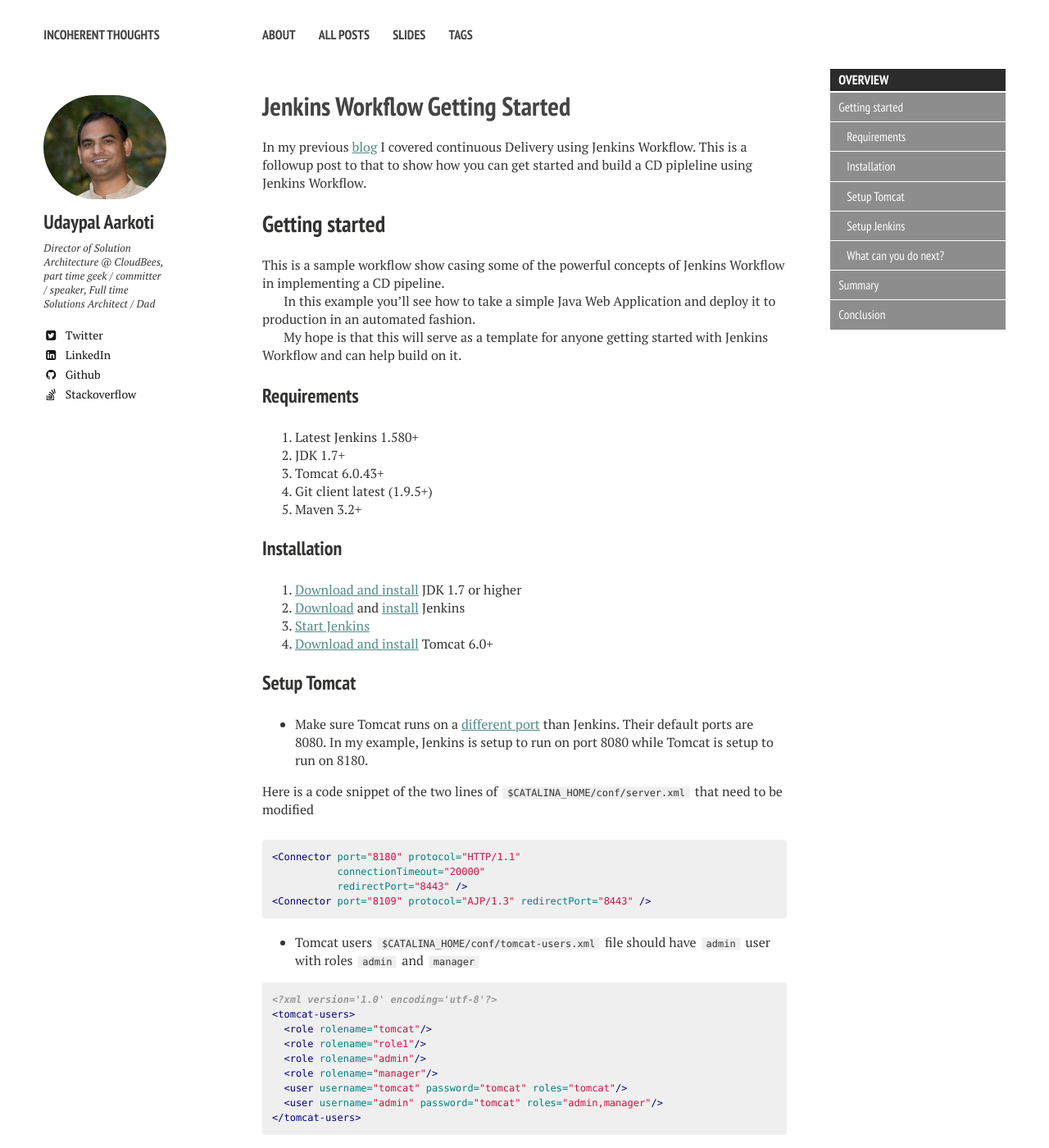
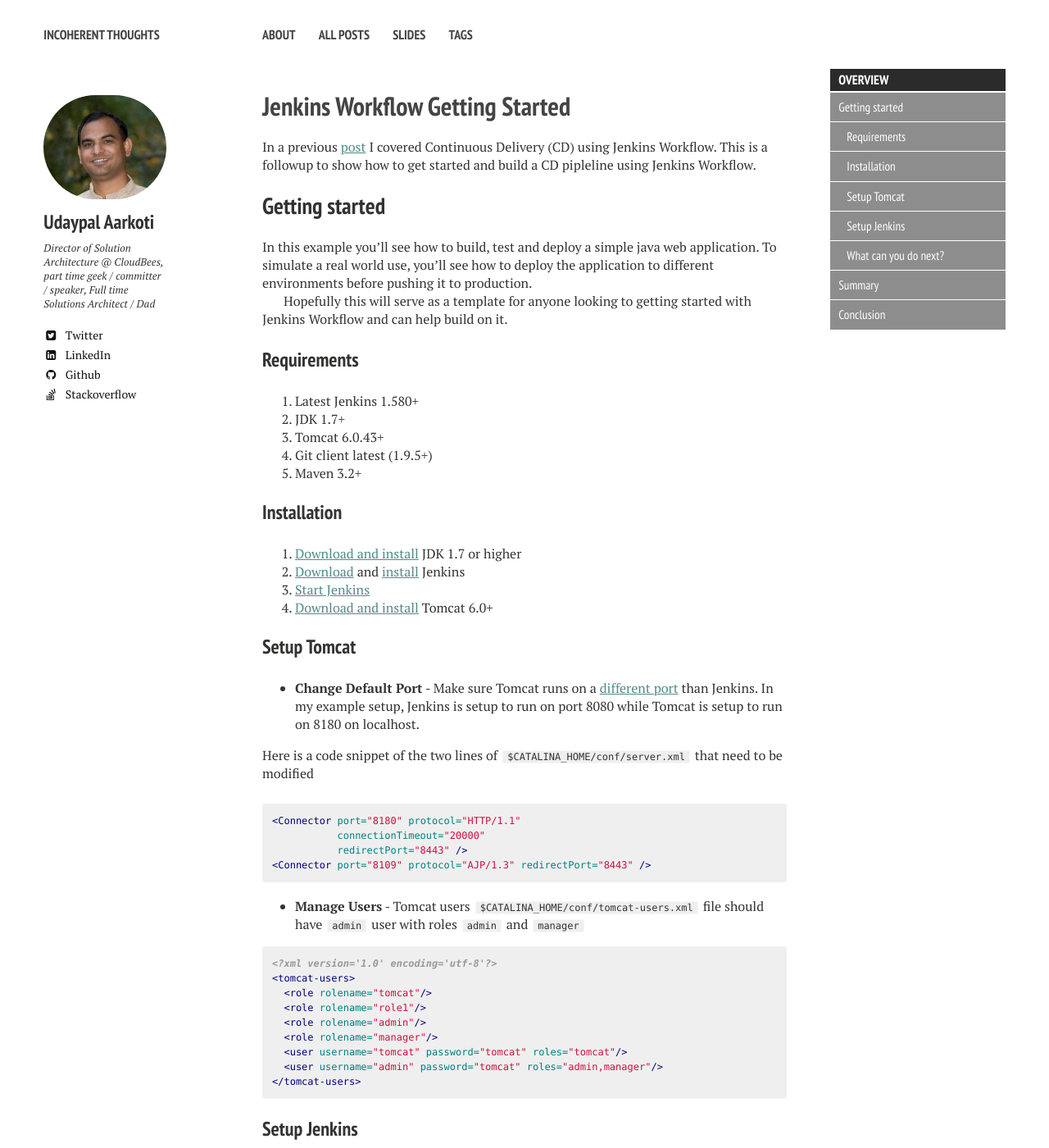
Before and after one commit to uaarkoti/uaarkoti.github.io, a Jekyll site: the page built from _posts/2015-06-11-jenkins-workflow-getting-started.markdown, in a window 1280 px wide and 1400 px high. Shown: the whole window at 82% size. Built offline with Jekyll 4.4.1, drawn with Linux system fonts in a browser that asks for light colours; nearby versions of some CDN libraries.

Commit message:
Cleaned up a little bit

```diff
--- a/_posts/2015-06-11-jenkins-workflow-getting-started.markdown
+++ b/_posts/2015-06-11-jenkins-workflow-getting-started.markdown
@@ -19,15 +19,13 @@
 </div>
 </section><!-- /#table-of-contents -->
 
-In my previous [blog](http://udaypal.com/2015-04-08-continuous-delivery-using-jenkins-workflow/) I covered continuous Delivery using Jenkins Workflow. This is a followup post to that to show how you can get started and build a CD pipleline using Jenkins Workflow.
+In a previous [post](http://udaypal.com/2015-04-08-continuous-delivery-using-jenkins-workflow/) I covered Continuous Delivery (CD) using Jenkins Workflow. This is a followup to show how to get started and build a CD pipleline using Jenkins Workflow.
 
 ## Getting started
 
-This is a sample workflow show casing some of the powerful concepts of Jenkins Workflow in implementing a CD pipeline.
+In this example you'll see how to build, test and deploy a simple java web application. To simulate a real world use, you'll see how to deploy the application to different environments before pushing it to production.
 
-In this example you'll see how to take a simple Java Web Application and deploy it to production in an automated fashion.
-
-My hope is that this will serve as a template for anyone getting started with Jenkins Workflow and can help build on it.
+Hopefully this will serve as a template for anyone looking to getting started with Jenkins Workflow and can help build on it.
 
 ### Requirements
 
@@ -46,7 +44,7 @@
 
 ### Setup Tomcat
 
-- Make sure Tomcat runs on a [different port](http://www.mkyong.com/tomcat/how-to-change-tomcat-default-port/) than Jenkins. Their default ports are 8080. In my example, Jenkins is setup to run on port 8080 while Tomcat is setup to run on 8180.
+- **Change Default Port** - Make sure Tomcat runs on a [different port](http://www.mkyong.com/tomcat/how-to-change-tomcat-default-port/) than Jenkins. In my example setup, Jenkins is setup to run on port 8080 while Tomcat is setup to run on 8180 on localhost.
 
 Here is a code snippet of the two lines of `$CATALINA_HOME/conf/server.xml` that need to be modified
 {% highlight xml %}
@@ -56,7 +54,7 @@
 <Connector port="8109" protocol="AJP/1.3" redirectPort="8443" />
 {% endhighlight %}
 
-- Tomcat users `$CATALINA_HOME/conf/tomcat-users.xml` file should have `admin` user with roles `admin` and `manager`
+- **Manage Users** - Tomcat users `$CATALINA_HOME/conf/tomcat-users.xml` file should have `admin` user with roles `admin` and `manager`
 
 {% highlight xml %}
 <?xml version='1.0' encoding='utf-8'?>
```
